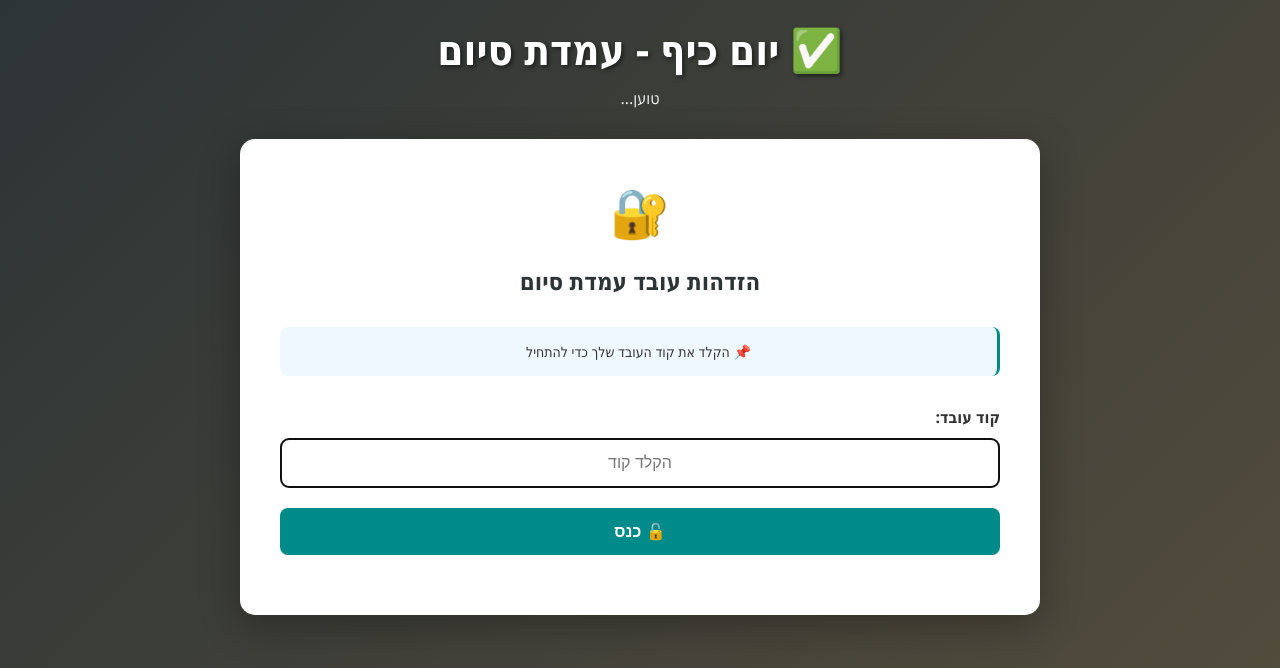
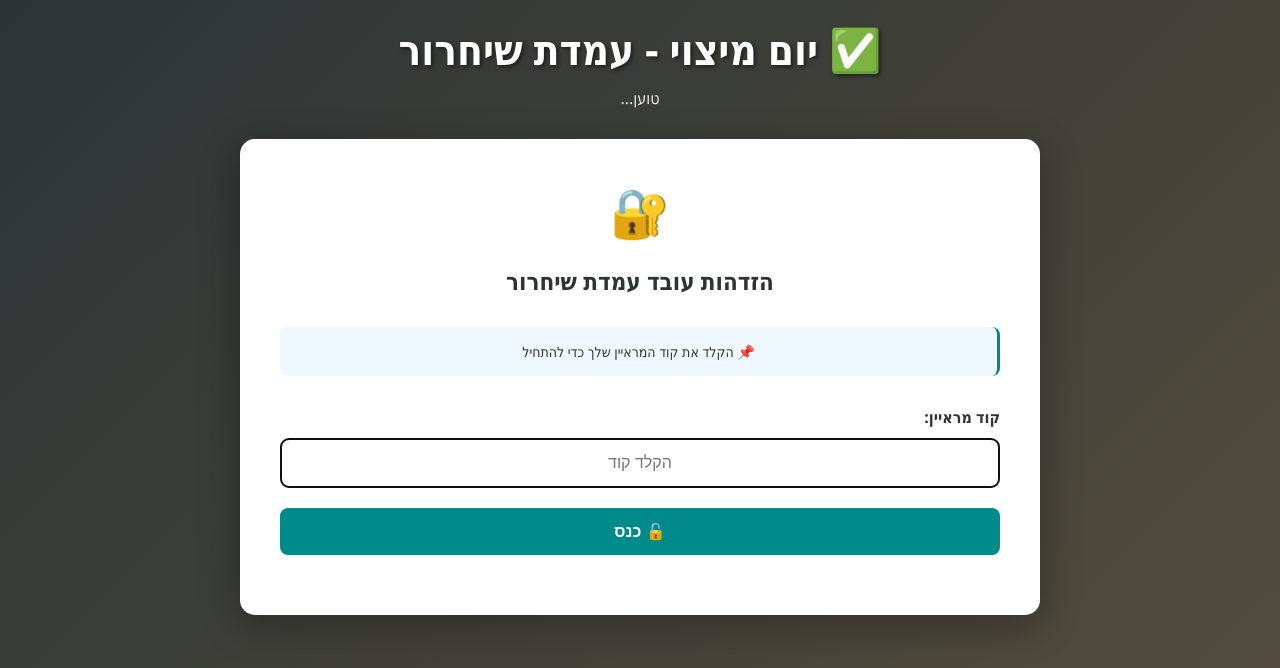
Before and after one commit to elzamli/queue-system, a Flask app: page /finish in a window 1280 px wide. Shown: the top 668 px of the page. Run offline with Flask 3, Linux system fonts and the light colour scheme.

Commit message:
Updated labels finish

```diff
--- a/templates/finish.html
+++ b/templates/finish.html
@@ -3,7 +3,7 @@
 <head>
     <meta charset="UTF-8">
     <meta name="viewport" content="width=device-width, initial-scale=1.0">
-    <title>עמדת סיום - יום כיף</title>
+    <title>עמדת שיחרור - יום כיף</title>
     <style>
         * {
             margin: 0;
@@ -417,20 +417,20 @@ select:focus, input[type="number"]:focus {
 
     <div class="container">
         <div class="header">
-            <h1>✅ יום כיף - עמדת סיום</h1>
+            <h1>✅ יום מיצוי - עמדת שיחרור</h1>
             <p id="stationDisplay">טוען...</p>
         </div>
 
         <div class="main-card">
             <div class="station-info">
-                <div class="station-name">עמדת סיום וקבלה</div>
+                <div class="station-name">עמדת שיחרור </div>
                 <div class="operator-name" id="operatorName">עובד</div>
             </div>
 
             <div id="message" class="message"></div>
 
             <div class="display-section">
-                <div class="display-label">🔔 לקוח לאישור</div>
+                <div class="display-label">🔔 מועמד לאישור</div>
                 <div class="current-number" id="currentNumber">-</div>
             </div>
 
@@ -462,7 +462,7 @@ select:focus, input[type="number"]:focus {
 
 
             <div class="finished-list">
-                <h3>📋 לקוחות להשלמה:</h3>
+                <h3>📋 מועמד להשלמה:</h3>
                 <div id="finishedList"></div>
             </div>
 
@@ -544,7 +544,7 @@ async function loadFinishedCustomers() {
 function displayFinishCustomers(customers) {
     const listDiv = document.getElementById('finishedList');
     if (customers.length === 0) {
-        listDiv.innerHTML = '<p style="color: #666; text-align: center;">אין לקוחות בהמתנה להשלמה</p>';
+        listDiv.innerHTML = '<p style="color: #666; text-align: center;">אין מועמד בהמתנה להשלמה</p>';
         return;
     }
 
@@ -645,11 +645,11 @@ function displayHistory(history) {
 
         async function releaseCustomer() {
             if (!selectedCustomer) {
-                showMessage('⚠️ בחר לקוח קודם', 'error');
+                showMessage('⚠️ בחר מועמד קודם', 'error');
                 return;
             }
 
-            if (!confirm(`האם אתה בטוח שאתה רוצה לשחרר את הלקוח ${selectedCustomer}?`)) {
+            if (!confirm(`האם אתה בטוח שאתה רוצה לשחרר את המועמד ${selectedCustomer}?`)) {
                 return;
             }
 
@@ -681,7 +681,7 @@ function displayHistory(history) {
                 }
             } catch (error) {
                 console.error('Error:', error);
-                showMessage('❌ שגיאה בשחרור הלקוח', 'error');
+                showMessage('❌ שגיאה בשחרור מועמד', 'error');
             } finally {
                 document.getElementById('loading').style.display = 'none';
                 document.getElementById('releaseBtn').disabled = !selectedCustomer;
@@ -705,14 +705,14 @@ function displayHistory(history) {
             document.querySelector('.main-card').innerHTML = `
                 <div style="text-align: center;">
                     <div style="font-size: 48px; margin-bottom: 20px;">🔐</div>
-                    <h2 style="color: #2d3436; margin-bottom: 30px; font-size: 24px;">הזדהות עובד עמדת סיום</h2>
+                    <h2 style="color: #2d3436; margin-bottom: 30px; font-size: 24px;">הזדהות עובד עמדת שיחרור</h2>
 
                     <div style="background: #f0f8ff; padding: 15px; border-radius: 8px; margin-bottom: 30px; border-right: 3px solid #008B8B; color: #333; font-size: 14px;">
-                        📌 הקלד את קוד העובד שלך כדי להתחיל
+                        📌 הקלד את קוד המראיין שלך כדי להתחיל
                     </div>
 
                     <div style="margin-bottom: 20px;">
-                        <label style="display: block; color: #333; font-weight: 600; margin-bottom: 10px; text-align: right;">קוד עובד:</label>
+                        <label style="display: block; color: #333; font-weight: 600; margin-bottom: 10px; text-align: right;">קוד מראיין:</label>
                         <input type="password" id="operatorCode" placeholder="הקלד קוד" style="width: 100%; padding: 14px; border: 2px solid #e0e0e0; border-radius: 8px; font-size: 16px; text-align: center;" autofocus>
                     </div>
 
@@ -729,7 +729,7 @@ function displayHistory(history) {
             const code = document.getElementById('operatorCode').value;
 
             if (!code) {
-                showLoginError('⚠️ הקלד קוד עובד');
+                showLoginError('⚠️ הקלד קוד מראיין');
                 return;
             }
 
@@ -750,7 +750,7 @@ function displayHistory(history) {
                 if (data.success) {
                     window.location.href = `/finish?code=${code}`;
                 } else {
-                    showLoginError('❌ קוד עובד לא תקין!');
+                    showLoginError('❌ קוד מראיין לא תקין!');
                 }
             } catch (error) {
                 console.error('Error:', error);
```
